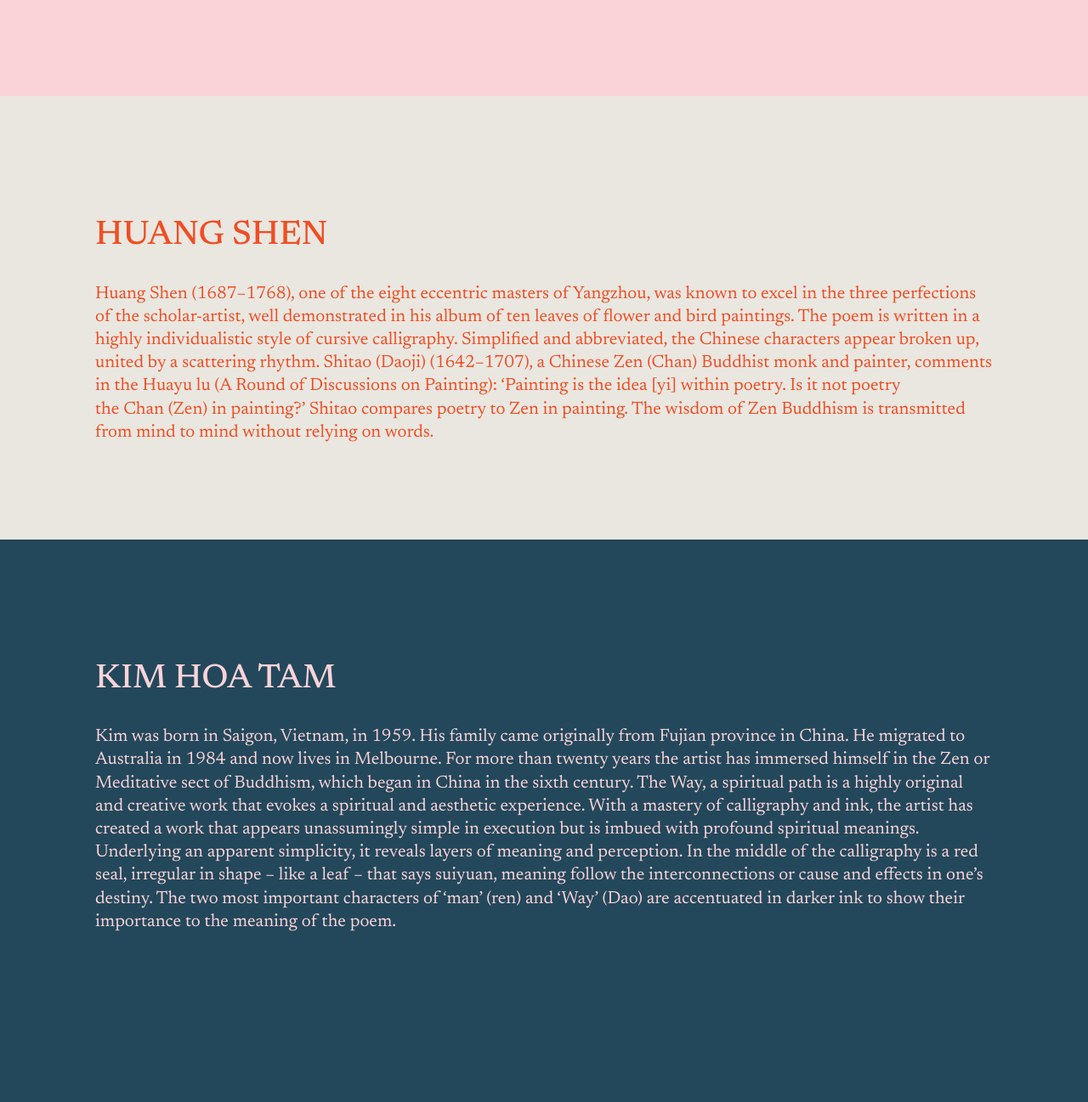
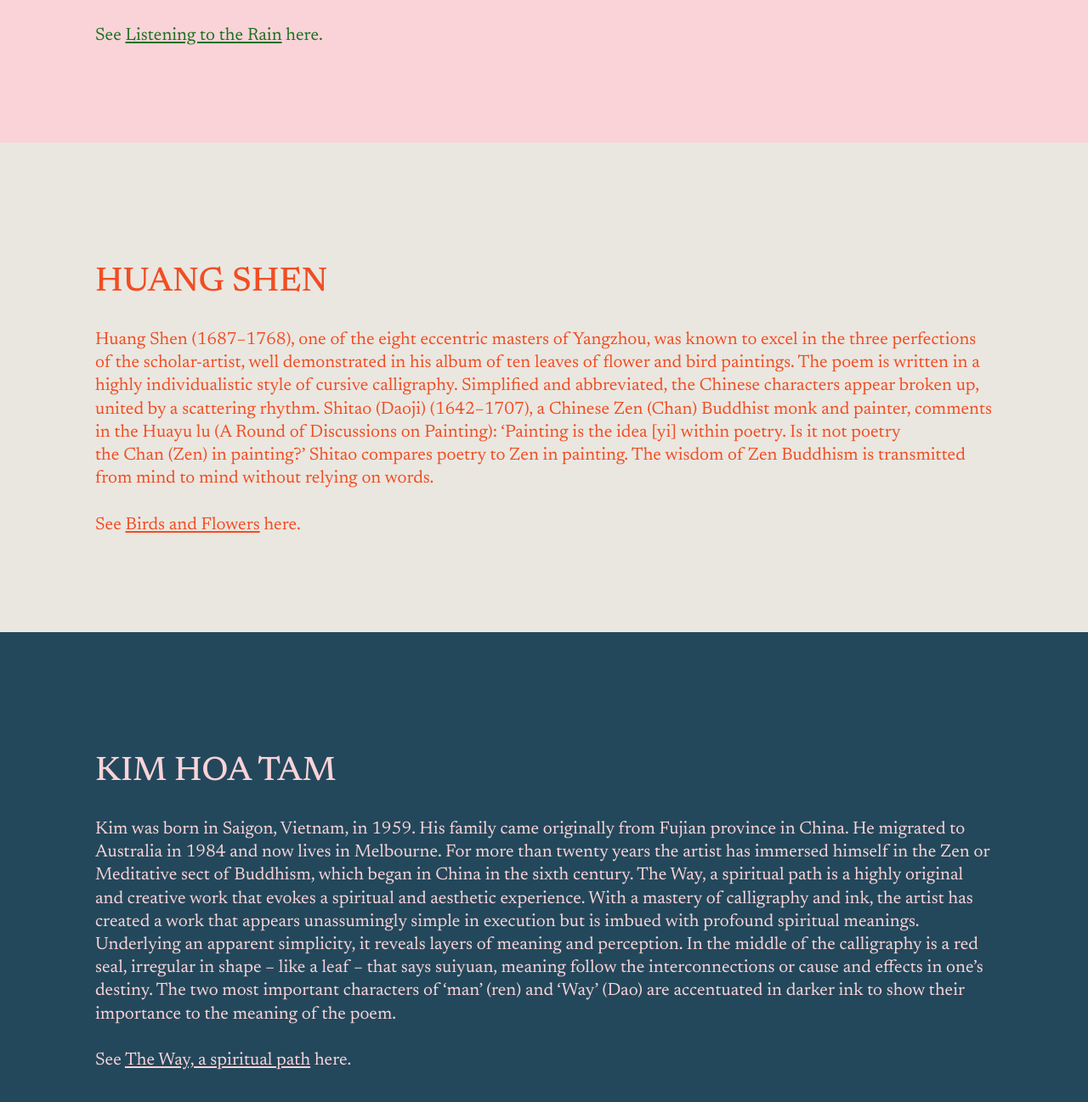
Before and after one commit to paoc456/something-from-nothing, a plain HTML site: page aboutartists.html in a window 1280 px wide. Shown: the part 793-2090 px from the top of the page at 85% size. Before the commit the page ends 2004 px from the top, so only its background shows below. Drawn offline with Linux system fonts and the light colour scheme.

Commit message:
hyperlinks on about artists page

```diff
--- a/aboutartists.html
+++ b/aboutartists.html
@@ -14,6 +14,20 @@
     <link
         href="https://fonts.googleapis.com/css2?family=Newsreader:ital,opsz,wght@0,6..72,200..800;1,6..72,200..800&display=swap"
         rel="stylesheet">
+
+    <style>
+        .blossomlink {
+            color: #F14D23;
+        }
+
+        .rainlink {
+            color: #1D7020;
+        }
+
+        .climblink {
+            color: #FAD3D8;
+        }
+    </style>
 
 
 </head>
@@ -57,6 +71,10 @@
         the Yangtze River) region. In Listening to the rain, on the first page of the album, a poem is inscribed by
         the
         artist, in the regular style of calligraphy.
+
+        <br> <br>
+
+        See <a class="rainlink" href="rain.html">Listening to the Rain</a> here.
     </section>
 
 
@@ -74,6 +92,10 @@
         is
         the idea [yi] within poetry. Is it not poetry the Chan (Zen) in painting?’ Shitao compares poetry to Zen in
         painting. The wisdom of Zen Buddhism is transmitted from mind to mind without relying on words.
+
+        <br> <br>
+
+        See <a class="blossomlink" href="blossom.html">Birds and Flowers</a> here.
     </section>
 
 
@@ -96,6 +118,10 @@
         follow the interconnections or cause and effects in one’s destiny. The two most important characters of
         ‘man’
         (ren) and ‘Way’ (Dao) are accentuated in darker ink to show their importance to the meaning of the poem.
+
+        <br> <br>
+
+        See <a class="climblink" href="climb.html">The Way, a spiritual path</a> here.
     </section>
 
 </body>
```
Also changed, not shown: aboutworks.html (+1 -1 lines), 1 other file.
